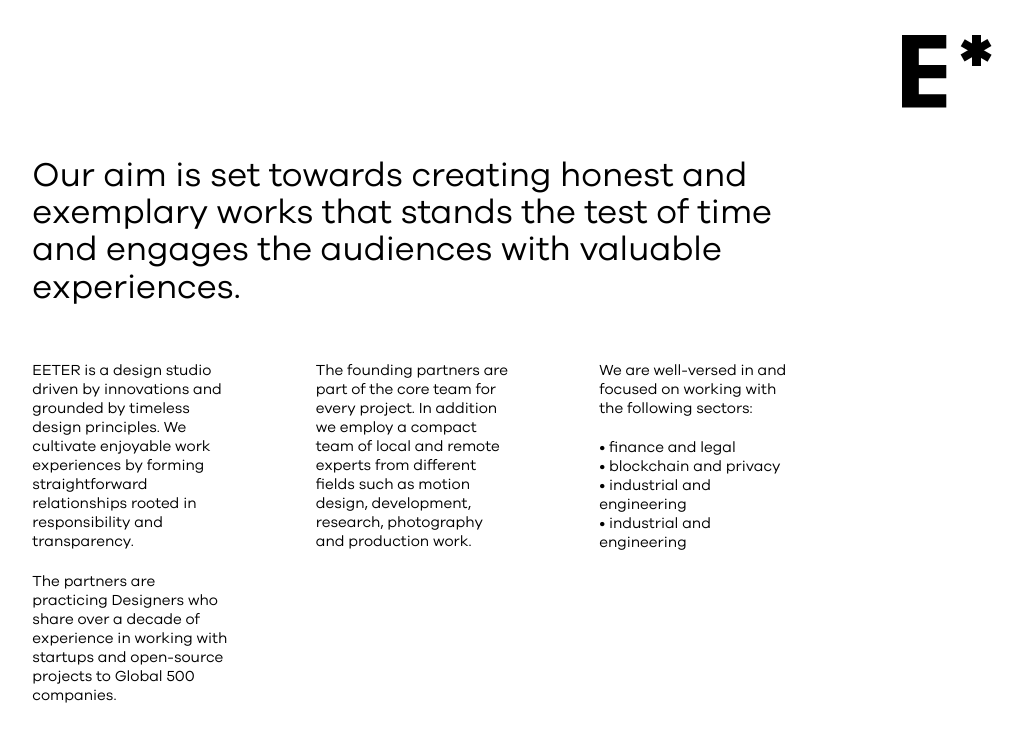
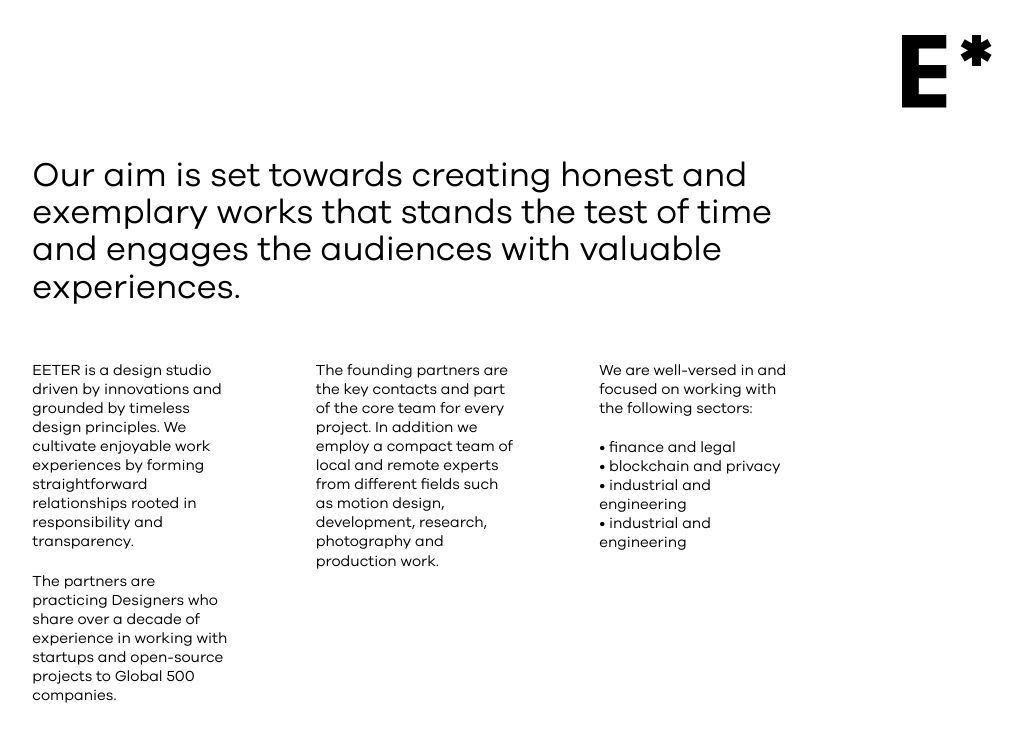
Before and after one commit to EETERCO/eeter-mainsite, a Jekyll site: the page built from profile.markdown, in a window 1280 px wide and 900 px high, cut to the strip 0-777 px from the top of the window. Shown: the top 742 px of the strip, without its empty margins (190-1213 px from the left). Built offline with Jekyll 4.4.1, drawn with Linux system fonts in a browser that asks for light colours; nearby versions of some CDN libraries.

Commit message:
Updated Profile

```diff
--- a/profile.markdown
+++ b/profile.markdown
@@ -10,10 +10,10 @@
   <p>
   The partners are practicing Designers who share over a decade of experience in working with startups and open-source projects to Global 500 companies.
   </p>
-Second Column: "<p>\nThe founding partners are part of the core team for every project.
-  In addition we employ a compact team of local and remote experts from different
-  fields such as motion design, development, research, photography and production
-  work. \n</p>"
+Second Column: "<p>\nThe founding partners are the key contacts and part of the core
+  team for every project. In addition we employ a compact team of local and remote
+  experts from different fields such as motion design, development, research, photography
+  and production work. \n</p>"
 Third Column: "<p>\nWe are well-versed in and focused on working with the following
   sectors: \n\L</p>\n<p>\n• finance and legal<br>\n• blockchain and privacy<br>\n•
   industrial and engineering<br>\n• industrial and engineering<br>\n\L</p>"
```
